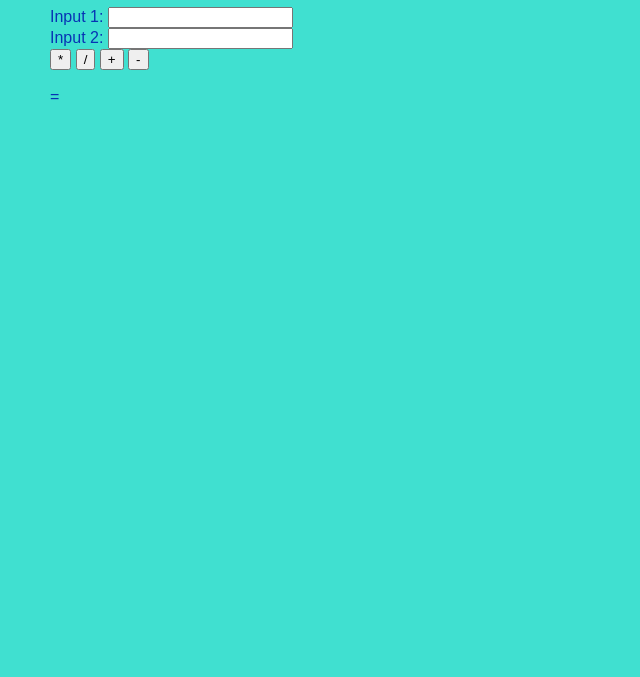
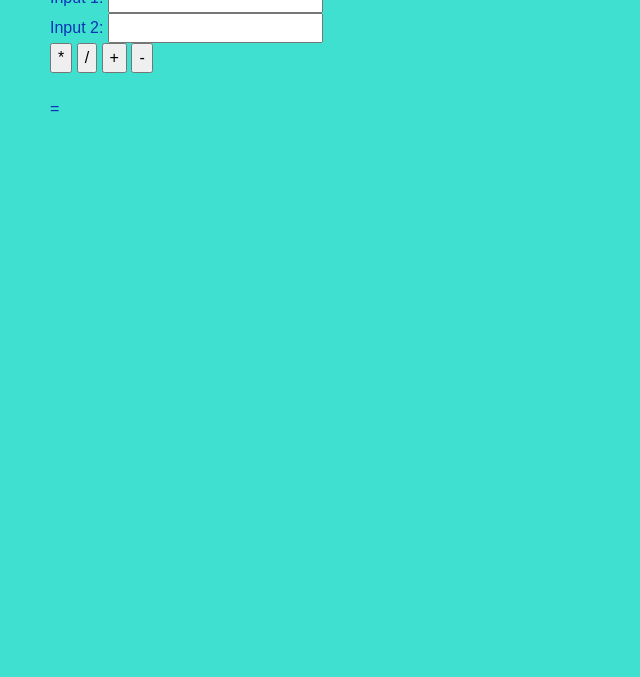
Before and after one commit to mothershipwit/easycalculator, a plain HTML site: page index.html in a window 1280 px wide. Shown: the part 123-800 px from the top of the page, without its empty margins (0-640 px from the left). Drawn offline with nearby package versions, Linux system fonts and the light colour scheme.

Commit message:
Cleaned up code, completed calculator project Week 8

```diff
--- a/index.html
+++ b/index.html
@@ -1,6 +1,7 @@
 <!doctype html>
 <html lang="en">
 <html>
+    <link rel="stylesheet" href="https://stackpath.bootstrapcdn.com/bootstrap/4.5.2/css/bootstrap.min.css" integrity="sha384-JcKb8q3iqJ61gNV9KGb8thSsNjpSL0n8PARn9HuZOnIxN0hoP+VmmDGMN5t9UJ0Z" crossorigin="anonymous">
     <link href="stylesheet2.css" type="text/css" rel="stylesheet2"/>
     <head>
         <meta charset=utf-8 />
@@ -24,7 +25,7 @@
 
 <body>
 <h1> Easy To Use Calculator</h1>
-<script src="script.js"></script>
+
 <form name="calculator">
     Input 1: <input type="text" id="firstNumber" /><br>
     Input 2: <input type="text" id="secondNumber" /><br>
@@ -36,10 +37,7 @@
     <form oninput="x.value=parseInt(a.value)+parseInt(b.value)"></br>
         =<output id="output" name="x" for="a b"></output>
       </form>
-
-
-
-
+      <script src="script.js"></script>
 </body>
 
 </html>
--- a/script.js
+++ b/script.js
@@ -1,9 +1,5 @@
-
-    var bootstrapButton = $.fn.button.noConflict() // return $.fn.button to previously assigned value
+var bootstrapButton = $.fn.button.noConflict() // return $.fn.button to previously assigned value
 $.fn.bootstrapBtn = bootstrapButton // give $().bootstrapBtn the Bootstrap functionality
-
-
-
 function multiplyBy(){
 
         num1 = document.getElementById("firstNumber").value;
--- a/stylesheet.css
+++ b/stylesheet.css
@@ -1,16 +1,12 @@
 body {
     font-family:Arial, Helvetica, sans-serif;
-    background-color: rgb(3, 186, 252; }
+    background-color: rgb(3, 186, 252);
+}
 h1{
     color: rgb(8, 5, 176);
 }
-    <!-- Bootstrap CSS -->
-    <link rel="stylesheet" href="https://stackpath.bootstrapcdn.com/bootstrap/4.5.0/css/bootstrap.min.css" integrity="sha384-9aIt2nRpC12Uk9gS9baDl411NQApFmC26EwAOH8WgZl5MYYxFfc+NcPb1dKGj7Sk" crossorigin="anonymous">
-html {
 .selector-for-some-widget {
     box-sizing: content-box;
-  }
-  {
     font-size: 62.5%;
     box-sizing: border-box;
 }
```
Lines whose indentation alone changed are shown as unchanged.
